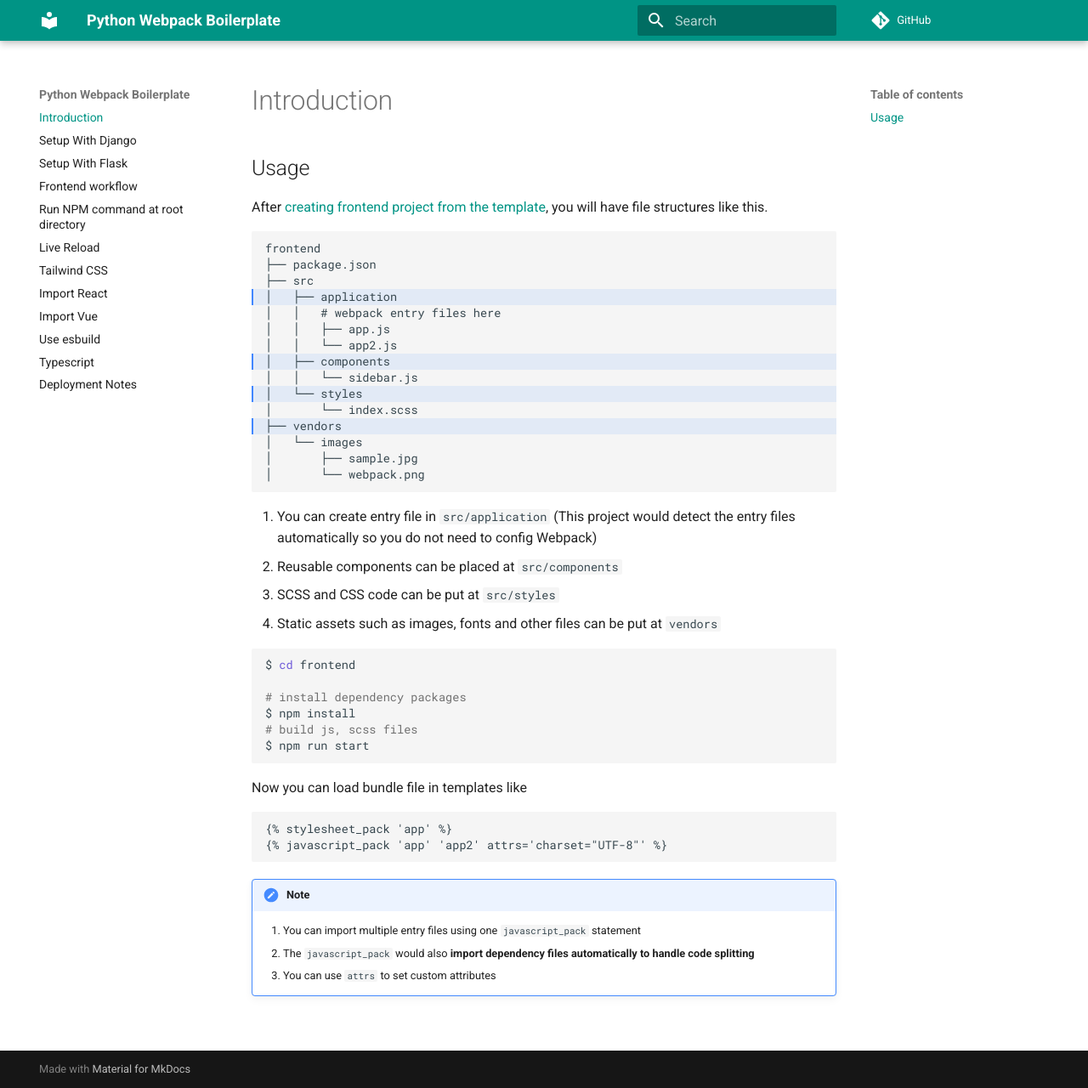
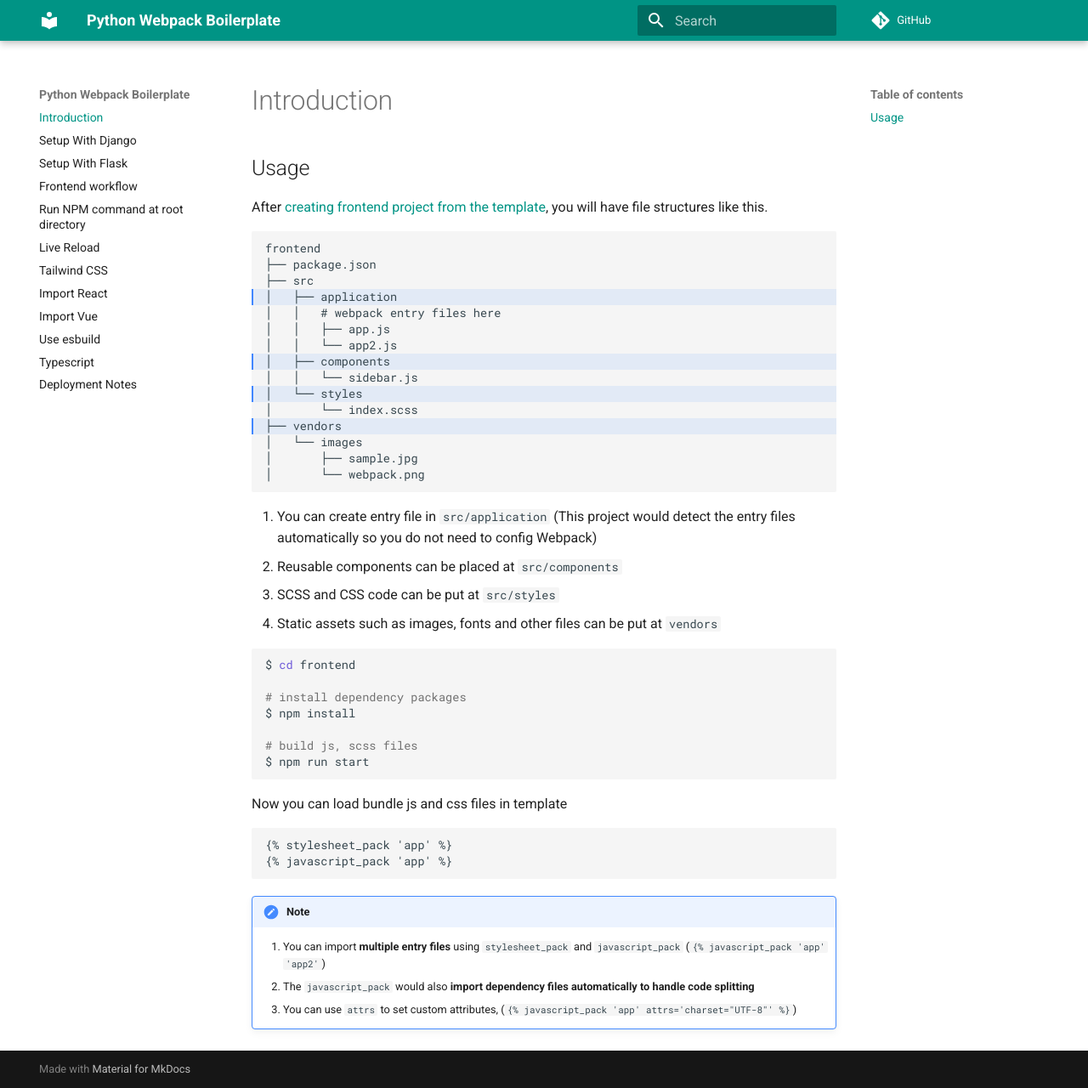
Before and after one commit to AccordBox/python-webpack-boilerplate, an MkDocs documentation site: the page built from docs/index.md, in a window 1280 px wide and 1280 px high. Shown: the whole window at 85% size. Built offline with MkDocs 1.6.1 and Material for MkDocs 9.7.7, drawn with Linux system fonts in a browser that asks for light colours; comment, search, counter and statistics services are not loaded.

Commit message:
update doc

````diff
--- a/docs/index.md
+++ b/docs/index.md
@@ -32,18 +32,19 @@
 
 # install dependency packages
 $ npm install
+
 # build js, scss files
 $ npm run start
 ```
 
-Now you can load bundle file in templates like
+Now you can load bundle js and css files in template
 
 ```html
 {% stylesheet_pack 'app' %}
-{% javascript_pack 'app' 'app2' attrs='charset="UTF-8"' %}
+{% javascript_pack 'app' %}
 ```
 
 !!! note
-    1. You can import multiple entry files using one `javascript_pack` statement
+    1. You can import **multiple entry files** using `stylesheet_pack` and `javascript_pack` (`{% javascript_pack 'app' 'app2'`)
     1. The `javascript_pack` would also **import dependency files automatically to handle code splitting**
-    1. You can use `attrs` to set custom attributes
+    1. You can use `attrs` to set custom attributes, (`{% javascript_pack 'app' attrs='charset="UTF-8"' %}`)
````
Also changed, not shown: docs/setup_with_django.md (+1 -1 lines), docs/setup_with_flask.md (+1 -1 lines).
